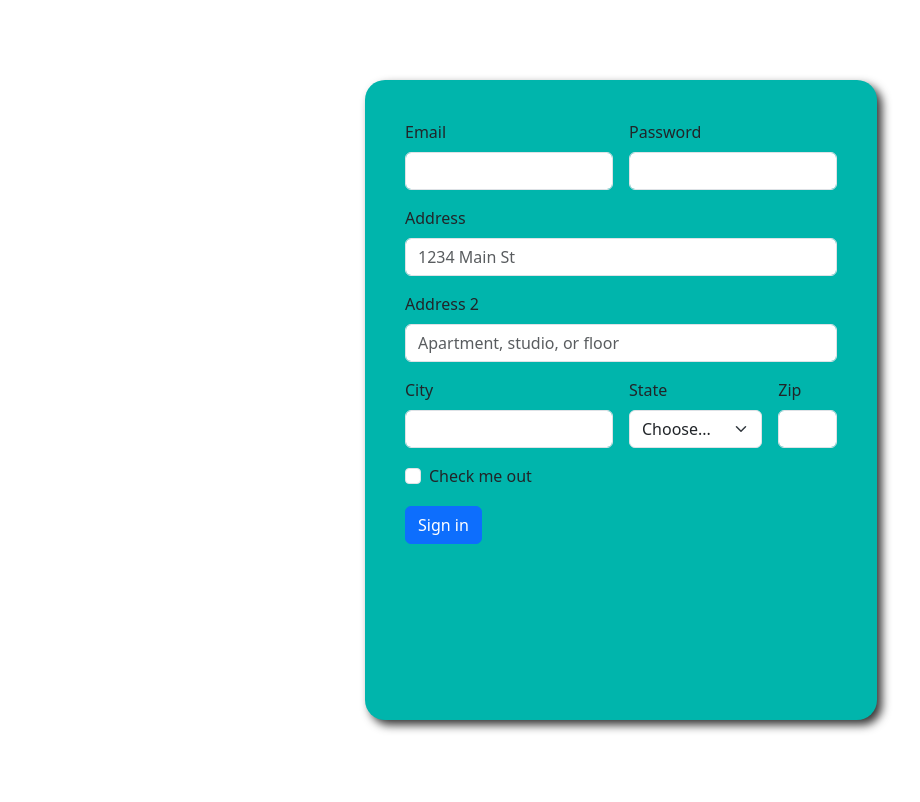
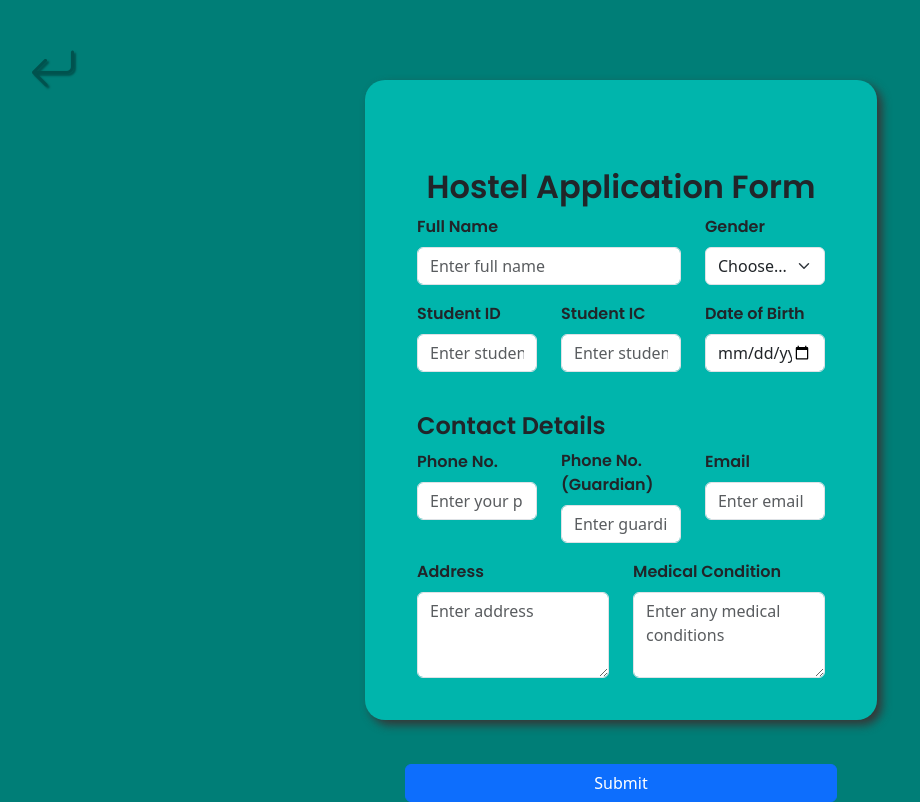
Before and after one commit to RealBlank21/staysync, a Flask app: page /application in a window 1280 px wide. Shown: the whole page, without its empty margins (19-939 px from the left). Before the commit the page ends 732 px from the top, so only its background shows below. Run offline with Flask 3, Linux system fonts and the light colour scheme; some libraries are stand-ins or nearby versions.

Commit message:
Hostel application form

```diff
--- a/templates/application.html
+++ b/templates/application.html
@@ -11,6 +11,40 @@
     <link rel="preconnect" href="https://fonts.gstatic.com" crossorigin>
     <link href="https://fonts.googleapis.com/css2?family=Poppins:ital,wght@0,100;0,200;0,300;0,400;0,500;0,600;0,700;0,800;0,900;1,100;1,200;1,300;1,400;1,500;1,600;1,700;1,800;1,900&display=swap" rel="stylesheet">
     <style>
+        body {
+          background-color: var(--secondary-color);
+        }
+
+        .btn-back {
+            position: absolute;
+            display: flex;
+            justify-content: center;
+            align-items: center;
+            top: 30px;
+            left: 40px;
+            font-size: 3rem;
+            color: var(--text-color-2);
+            text-shadow: 2px 2px 2px var(--text-color-2);
+            background-color: transparent;
+            border-color: transparent;
+            border-radius: 100px;
+            width: 5%;
+            height: 10%;
+        }
+
+        .btn-back:hover {
+            background-color: var(--text-color-2);
+            border-color: transparent;
+        }
+
+        .btn-back:active {
+            background-color: var(--secondary-color) !important; /* Change background color on click */
+            border-color: transparent !important;
+            color: var(--background-color) !important;           /* Change text/icon color on click */
+            transform: scale(0.95) !important;                   /* Slightly shrink the button */
+            box-shadow: 0 4px 8px rgba(0, 0, 0, 0.2) !important; /* Add shadow effect on click */
+        }
+
         .application-wrapper {
             display: flex;
             justify-content: center;
@@ -26,58 +60,102 @@
             width: 40%;
             padding: 40px;
         }
+
+        .text-center, .form-label, .text-contact {
+          font-family: 'Poppins', sans-serif;
+          font-weight: 600;
+        }
+
+        .btn-submit {
+          margin-top: 70px;
+        }
+
     </style>
 </head>
     <body>
+      <a href="{{ url_for('front_page') }}" class="btn btn-primary btn-back">
+        <i class="bi bi-arrow-return-left top-left-icon"></i>
+      </a>
 
-        <div class="application-wrapper">
-            <div class="application-box">
-                <form class="row g-3">
-                    <div class="col-md-6">
-                      <label for="inputEmail4" class="form-label">Email</label>
-                      <input type="email" class="form-control" id="inputEmail4">
+      <div class="application-wrapper">
+          <div class="application-box">
+              <div class="container mt-5">
+                <h2 class="text-center">Hostel Application Form</h2>
+                <form class="row">
+                    <!-- Full Name -->
+                    <div class="mb-3 col-md-8">
+                        <label for="fullName" class="form-label">Full Name</label>
+                        <input type="text" class="form-control" id="fullName" placeholder="Enter full name" required>
                     </div>
-                    <div class="col-md-6">
-                      <label for="inputPassword4" class="form-label">Password</label>
-                      <input type="password" class="form-control" id="inputPassword4">
+
+                    <!-- Gender -->
+                    <div class="mb-3 col-md-4">
+                        <label for="gender" class="form-label">Gender</label>
+                        <select class="form-select" id="gender" required>
+                            <option selected disabled value="">Choose...</option>
+                            <option value="male">Male</option>
+                            <option value="female">Female</option>
+                            <option value="other">Other</option>
+                        </select>
                     </div>
-                    <div class="col-12">
-                      <label for="inputAddress" class="form-label">Address</label>
-                      <input type="text" class="form-control" id="inputAddress" placeholder="1234 Main St">
+
+                    <!-- Student ID -->
+                    <div class="mb-3 col-md-4">
+                        <label for="studentId" class="form-label">Student ID</label>
+                        <input type="text" class="form-control" id="studentId" placeholder="Enter student ID" required>
                     </div>
-                    <div class="col-12">
-                      <label for="inputAddress2" class="form-label">Address 2</label>
-                      <input type="text" class="form-control" id="inputAddress2" placeholder="Apartment, studio, or floor">
+
+                    <!-- Student IC -->
+                    <div class="mb-3 col-md-4">
+                        <label for="studentIc" class="form-label">Student IC</label>
+                        <input type="text" class="form-control" id="studentIc" placeholder="Enter student IC" required>
                     </div>
-                    <div class="col-md-6">
-                      <label for="inputCity" class="form-label">City</label>
-                      <input type="text" class="form-control" id="inputCity">
+
+                    <!-- Date of Birth -->
+                    <div class="mb-3 col-md-4">
+                        <label for="dob" class="form-label">Date of Birth</label>
+                        <input type="date" class="form-control" id="dob" required>
                     </div>
-                    <div class="col-md-4">
-                      <label for="inputState" class="form-label">State</label>
-                      <select id="inputState" class="form-select">
-                        <option selected>Choose...</option>
-                        <option>...</option>
-                      </select>
+
+                    <!-- Contact Details -->
+                    <h4 class="mt-4 text-contact">Contact Details</h4>
+
+                    <!-- Phone Number (Self) -->
+                    <div class="mb-3 col-md-4">
+                        <label for="phoneSelf" class="form-label">Phone No.</label>
+                        <input type="tel" class="form-control" id="phoneSelf" placeholder="Enter your phone number" required>
                     </div>
-                    <div class="col-md-2">
-                      <label for="inputZip" class="form-label">Zip</label>
-                      <input type="text" class="form-control" id="inputZip">
+
+                    <!-- Phone Number (Guardian) -->
+                    <div class="mb-3 col-md-4">
+                        <label for="phoneGuardian" class="form-label">Phone No. (Guardian)</label>
+                        <input type="tel" class="form-control" id="phoneGuardian" placeholder="Enter guardian's phone number" required>
                     </div>
-                    <div class="col-12">
-                      <div class="form-check">
-                        <input class="form-check-input" type="checkbox" id="gridCheck">
-                        <label class="form-check-label" for="gridCheck">
-                          Check me out
-                        </label>
-                      </div>
+
+                    <!-- Email -->
+                    <div class="mb-3 col-md-4">
+                        <label for="email" class="form-label">Email</label>
+                        <input type="email" class="form-control" id="email" placeholder="Enter email" required>
                     </div>
-                    <div class="col-12">
-                      <button type="submit" class="btn btn-primary">Sign in</button>
+
+                    <!-- Address -->
+                    <div class="mb-3 col">
+                        <label for="address" class="form-label">Address</label>
+                        <textarea class="form-control" id="address" rows="3" placeholder="Enter address" required></textarea>
                     </div>
-                  </form>
+
+                    <!-- Medical Condition -->
+                    <div class="mb-3 col">
+                        <label for="medicalCondition" class="form-label">Medical Condition</label>
+                        <textarea class="form-control" id="medicalCondition" rows="3" placeholder="Enter any medical conditions" required></textarea>
+                    </div>
+
+                    <!-- Submit Button -->
+                    <button type="submit" class="btn btn-primary btn-submit">Submit</button>
+                </form>
             </div>
-        </div>
+          </div>
+      </div>
 
 
         {% if error_message %}
```
